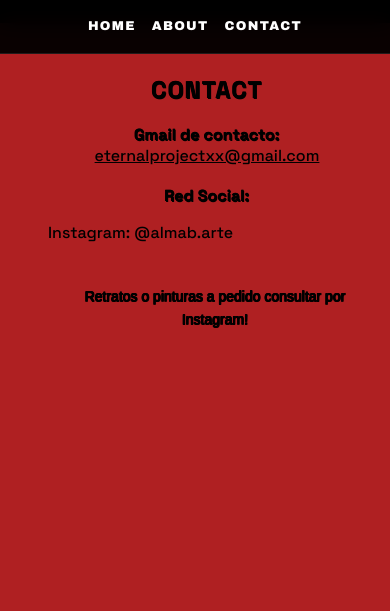
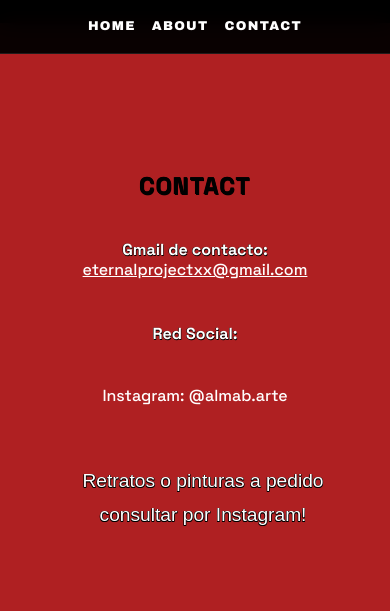
Before and after one commit to almamontii/portfolio, a website: page contact.html in a window 390 px wide. Shown: the part 233-844 px from the top of the page. Drawn offline with Linux system fonts and the light colour scheme.

Commit message:
Enhance mobile contact and about sections with improved styling; update text colors and layout for better visibility and responsiveness.

```diff
--- a/styles.css
+++ b/styles.css
@@ -1222,6 +1222,69 @@ footer {
     .mobile-contact-content {
         padding: 2rem !important;
         margin: 1rem;
+        color: #ffffff !important;
+        /* Texto blanco */
+    }
+
+    .mobile-contact-content {
+        padding: 3rem 2rem !important;
+        margin: 0 !important;
+        font-size: 1.1rem !important;
+        line-height: 1.8 !important;
+        text-align: center !important;
+        display: flex !important;
+        flex-direction: column !important;
+        align-items: center !important;
+        justify-content: center !important;
+        min-height: 100vh !important;
+        position: absolute !important;
+        top: 40% !important;
+        left: 50% !important;
+        transform: translate(-50%, -50%) !important;
+        width: 100% !important;
+    }
+
+    .mobile-contact-content h2 {
+        font-size: 2.5rem !important;
+        margin-bottom: 2rem !important;
+    }
+
+    .mobile-contact-content p {
+        margin-bottom: 1.5rem !important;
+        font-size: 1.2rem !important;
+    }
+
+    .mobile-about-content h1 {
+        color: #000000 !important;
+        /* ABOUT ME en negro */
+    }
+
+    .mobile-about-content h2,
+    .mobile-about-content h4,
+    .mobile-contact-content h2 {
+        color: #ffffff !important;
+        /* Otros títulos en blanco */
+    }
+
+    .mobile-about-content p,
+    .mobile-contact-content p,
+    .mobile-about-content .about-description,
+    .mobile-about-content .about-text-small,
+    .mobile-contact-content .about-description,
+    .mobile-contact-content .about-text-small {
+        color: #ffffff !important;
+        /* Párrafos en blanco */
+    }
+
+    .mobile-contact-content .contact-email,
+    .mobile-contact-content .instagram-link {
+        color: #ffffff !important;
+        /* Enlaces en blanco */
+    }
+
+    .mobile-contact-content .contact-label {
+        color: #ffffff !important;
+        /* "Gmail de contacto" en blanco */
     }
 
     /* Hide About/Contact section on mobile home page */
```
